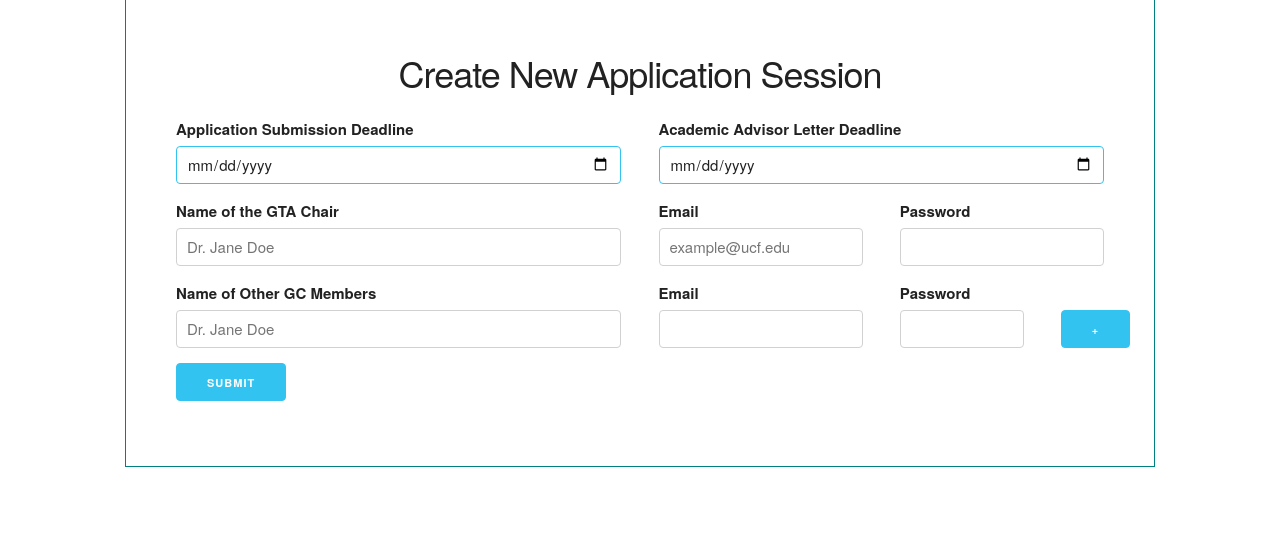
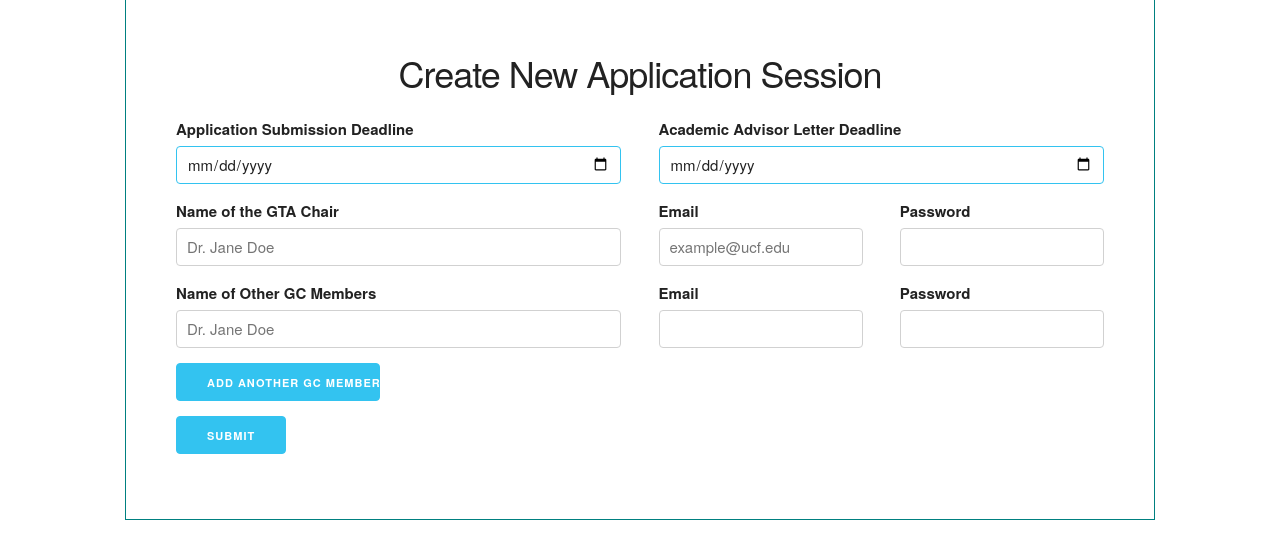
Before and after one commit to Oceas/gtams, a PHP site: page /admin-dashboard.php in a window 1280 px wide. Shown: the part 126-685 px from the top of the page. Run offline with PHP 8.4, Linux system fonts and the light colour scheme.

Commit message:
Added dynamic fields to admin dashboard

```diff
--- a/public_html/admin-dashboard.php
+++ b/public_html/admin-dashboard.php
@@ -11,11 +11,11 @@
         <div class="row">
             <div class="six columns">
                 <label>Application Submission Deadline</label>
-                <input class="u-full-width" type="date" id="submissionDeadlineDate">
+                <input class="u-full-width" type="date" name="submissionDeadlineDate">
             </div>
             <div class="six columns">
                 <label>Academic Advisor Letter Deadline</label>
-                <input class="u-full-width" type="date" id="letterDeadlineDate">
+                <input class="u-full-width" type="date" name="letterDeadlineDate">
             </div>
         </div>
         <div class="row">
@@ -52,11 +52,11 @@
                 <div class="three columns">
                     <label>Email</label>
                 </div>
-                <div class="two columns">
+                <div class="three columns">
                     <label>Password</label>
                 </div>
             </div>
-            <div class="dynamic-list">
+            <div id="dynamic-gcmembers" class="row">
                 <div class="six columns">
                     <input class="u-full-width" placeholder="Dr. Jane Doe" type="text"
                            name="gcMembers[name][]">
@@ -64,17 +64,34 @@
                 <div class="three columns">
                     <input class="u-full-width" type="email" name="gcMembers[email][]">
                 </div>
-                <div class="two columns">
+                <div class="three columns">
                     <input class="u-full-width" type="password" name="gcMembers[password][]">
                 </div>
-                <div class="one columns">
-                    <input class="button-primary" type="submit" value="+">
+            </div>
+            <div class="row">
+                <div class="three columns">
+                    <input class="u-full-width button-primary" type="button" onclick="addGCMember('dynamic-gcmembers');" value="Add Another GC Member">
                 </div>
             </div>
         </div>
         <input class="button-primary" type="submit" value="Submit">
 </form>
 
+<script>
+
+    function addGCMember(divName) {
+        console.log("Clicked");
+
+        var newdiv = document.createElement('div');
+        newdiv.classList.add("row");
+        newdiv.innerHTML = "<div class='six columns'>" + "<input class='u-full-width' placeholder='Dr. Jane Doe' type='text' name='gcMembers[name][]'>" + "</div>"
+            + "<div class='three columns'>" + "<input class='u-full-width' type='email' name='gcMembers[email][]'>" + "</div>"
+            + "<div class='three columns'>" + "<input class='u-full-width' type='password' name='gcMembers[password][]'>" + "</div>";
+        document.getElementById(divName).appendChild(newdiv);
+    }
+
+</script>
+
 <?php
   require "footer.php";
 ?>
```
